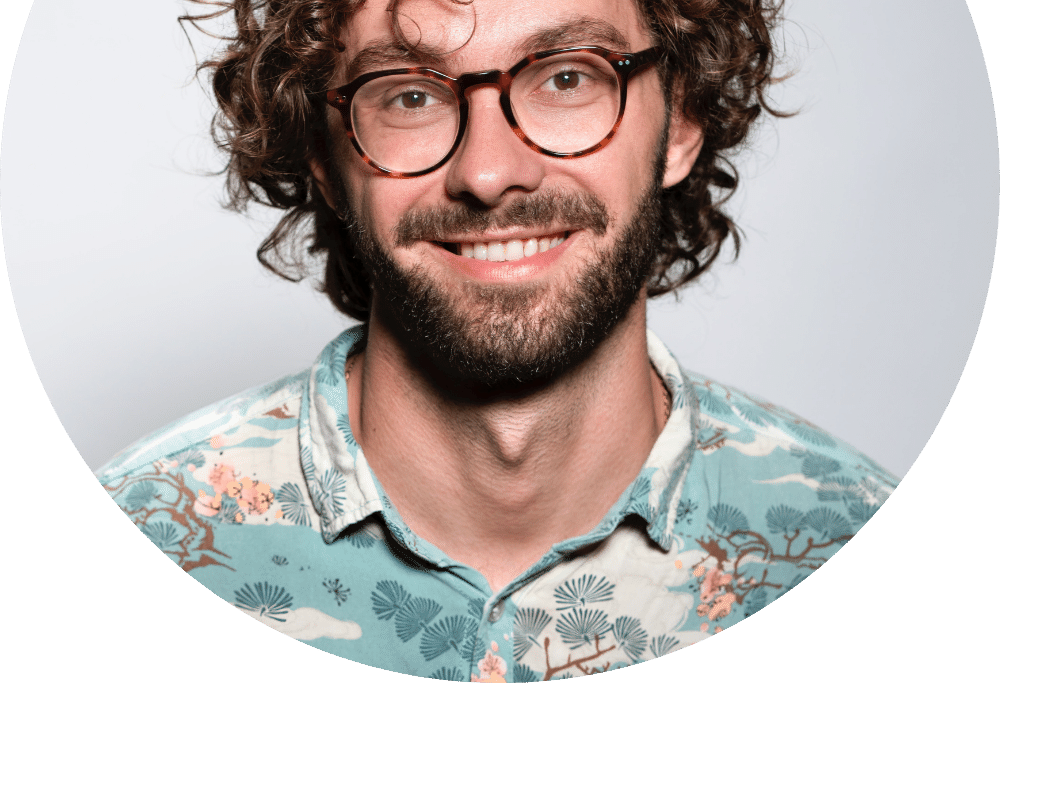
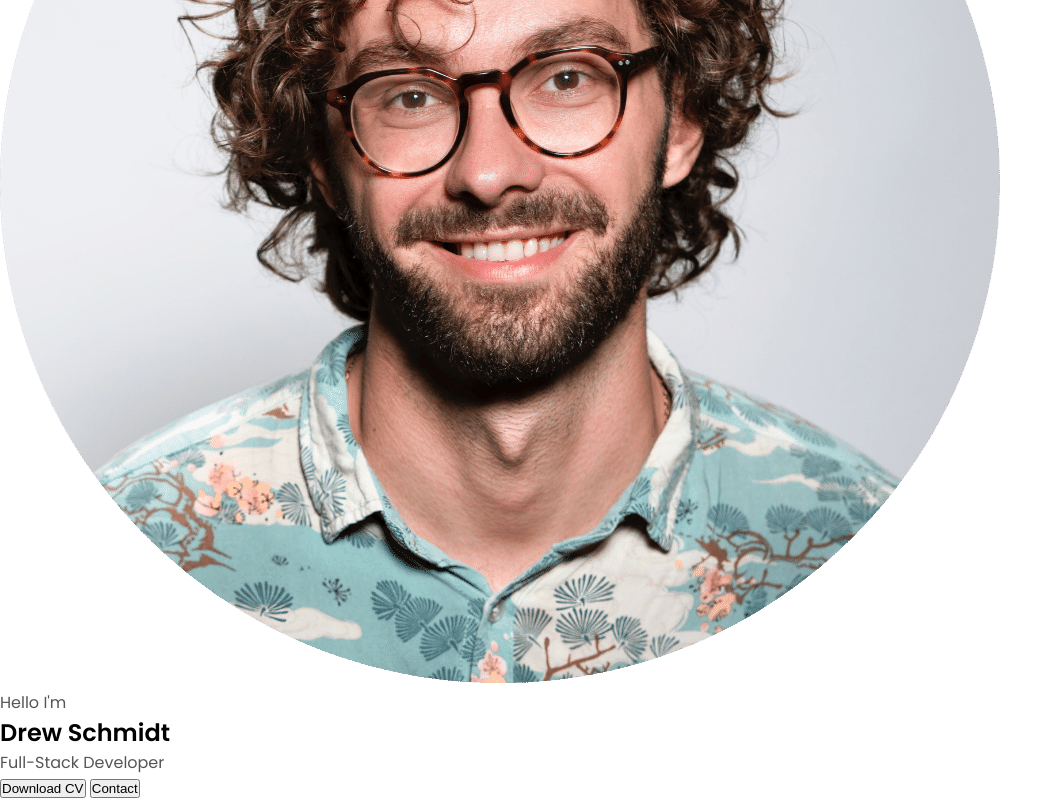
Before and after one commit to drewschmidt145/Portfolio, a plain HTML site: page index.html in a window 1280 px wide. Shown: the part 453-1253 px from the top of the page, without its empty margins (0-1063 px from the left). Before the commit the page ends 1143 px from the top, so only its background shows below. Drawn offline with Linux system fonts and the light colour scheme.

Commit message:
Added Section Div in index

```diff
--- a/index.html
+++ b/index.html
@@ -39,6 +39,25 @@
             <div class="section__pic-container">
                 <img src="./assets/profile-pic.png" alt="Drew Schmidt Profile Picture">
             </div>
+            <div class="section__text">
+                <p class="section__text__p1">Hello I'm</p>
+                <h1 class="title">Drew Schmidt</h1>
+                <p class="section__text__p1">Full-Stack Developer</p>
+                <div class="btn-container">
+                    <button
+                        class="btn btn-color-2"
+                        onclick="window.open('./assets/resume-example.pdf')"
+                    >
+                    Download CV
+                    </button>
+                    <button
+                        class="btn btn-color-1"
+                        onclick="location.href=('./#contact')"
+                    >
+                    Contact
+                    </button>
+                </div>
+            </div>
         </section>
         <script src="script.js"></script>
     </body>
```
